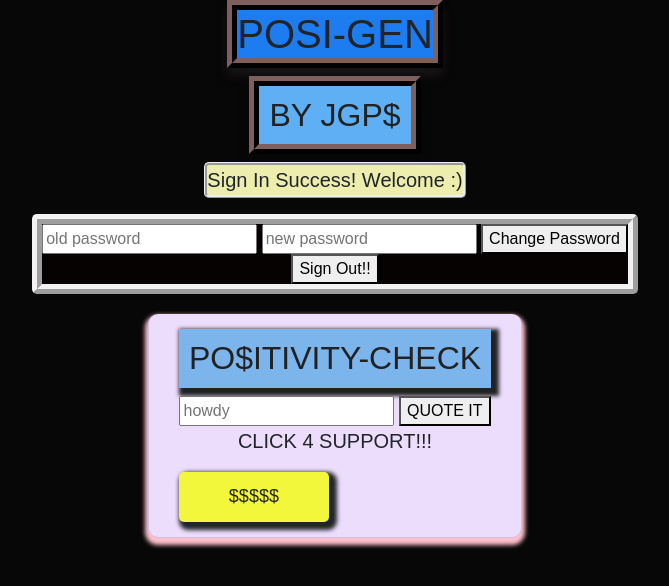
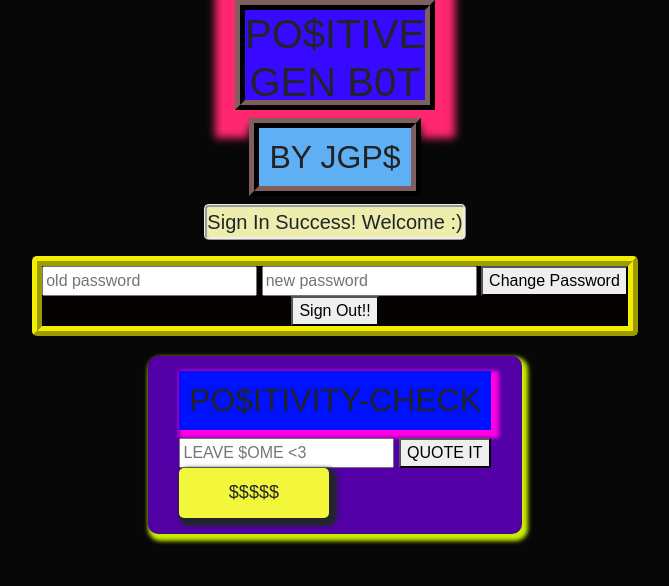
Before and after one commit to jmsgnnr/kudos-client, a website built with webpack: page index.html in a window 1280 px wide. Both pictures are taken after typing "name@example.com", "Sample123" into the empty fields and a click on the button "Sign In". Shown: the whole page, without its empty margins (305-974 px from the left). Built offline with nearby package versions, Linux system fonts and the light colour scheme; files whose address does not match are found by name.

Commit message:
Made changes to box-shadow Changes to CSS styling

```diff
--- a/assets/styles/index.scss
+++ b/assets/styles/index.scss
@@ -5,21 +5,22 @@
 
 section {
     text-align: center;
-    background-color:  rgb(246, 248, 100)
+    background-color:  rgb(255, 204, 0)
 }
 
 .unauthenticated{
-  border: ridge black 5px;
+  border: ridge rgb(0, 252, 8) 5px;
+
   font-family: 'Stencil Std', fantasy;
   text-align: center;
 background-color: rgb(250, 224, 77);
 border-radius: 5px;
-
+box-shadow: 8px 8px 8px 8px #ffee00;
 
 }
 
 .authenticated{
-  border: ridge rgb(243, 242, 242) 10px;
+  border: ridge rgb(242, 238, 0) 10px;
   font-family: 'Stencil Std', fantasy;
   text-align: center;
 background-color: rgb(7, 2, 2);
@@ -27,11 +28,15 @@ border-radius: 5px;
 
 }
 .head1{
+  display: flex;
+  flex-dirction: column;
+  height: 110px;
+  width:200px;
   font-family: 'Stencil Std', fantasy;
   text-align: center;
   border : 10px ridge #2b2020;
-  box-shadow: 0px 8px 8px #161314;
-background : #1d7cf0;
+  box-shadow: 0px 8px 8px 20px #ff2870;
+background : #370aff;
 
 }
 .head2{
@@ -81,13 +86,13 @@ align-items: center ;
     justify-content: center;
     align-items: center;}
 h2 {
-    background-color: #7cb4ec;
+    background-color: #0011ff;
     color:#222223;
     padding:10px;
     font-family: 'Stencil Std', fantasy;
     text-align: center;
     // border-radius:5px;
-    box-shadow: 4px 4px 4px 4px  ;
+    box-shadow: 4px 4px 4px 4px #ff00e1  ;
 }
 
 .btn{
@@ -99,7 +104,7 @@ h2 {
     box-shadow: 4px 4px 4px 4px ;
     padding:5px;
     border-radius: 5px;
-font-family: Stencil Std, fantasy;
+font-family: 'Stencil Std', fantasy;
 }
 
 .card{
@@ -107,12 +112,12 @@ font-family: Stencil Std, fantasy;
     max-width:500px;
     max-height:300px;
     text-align: center;
-    background-color: #edddfd;
+    background-color: #5300a7;
     border-radius: 10px;
     border-top: #ebf5d4 5px;
     margin-top: 20px;
-  font-family: Stencil Std, fantasy;
-  box-shadow: 0px 4px 4px 3px pink;
+  font-family: 'Stencil Std', fantasy;
+  box-shadow: 3px 4px 4px 3px rgb(201, 237, 0);
     }
 button:focus {outline: none;}
 
@@ -122,3 +127,10 @@ p{
 border-radius: 10px;
   border-top: 10px;
 }
+
+.quote {
+display: flex;
+justify-content: column;
+align-items: center;
+
+}
--- a/index.html
+++ b/index.html
@@ -11,7 +11,7 @@
                   <script src="public/vendor.js" type="text/javascript" charset="utf-8" defer></script>
                   <script src="public/application.js" type="text/javascript" charset="utf-8" defer></script>
             <body>
-                  <h1 class='head1'>POSI-GEN</h1>
+                  <h1 class='head1'>PO$ITIVE GEN B0T</h1>
                   <h2 class='head2'>BY JGP$</h2>
                   <p id="message"></p>
                   <div class="unauthenticated">
@@ -73,11 +73,10 @@
                         <div class="card">
                           <h2>PO$ITIVITY-CHECK</h2>
                           <form id='form'>
-                            <input type='text' placeholder='howdy'>
+                            <input type='text' placeholder='LEAVE $OME <3'>
                             <button type='submit'>QUOTE IT
                             </button>
                           </form>
-                          <p>CLICK 4 SUPPORT!!!</p>
                           <button onclick="displayQuote()" class="btn">$$$$$</button>
                         </div>
                         <div id="quote"></div>
```
